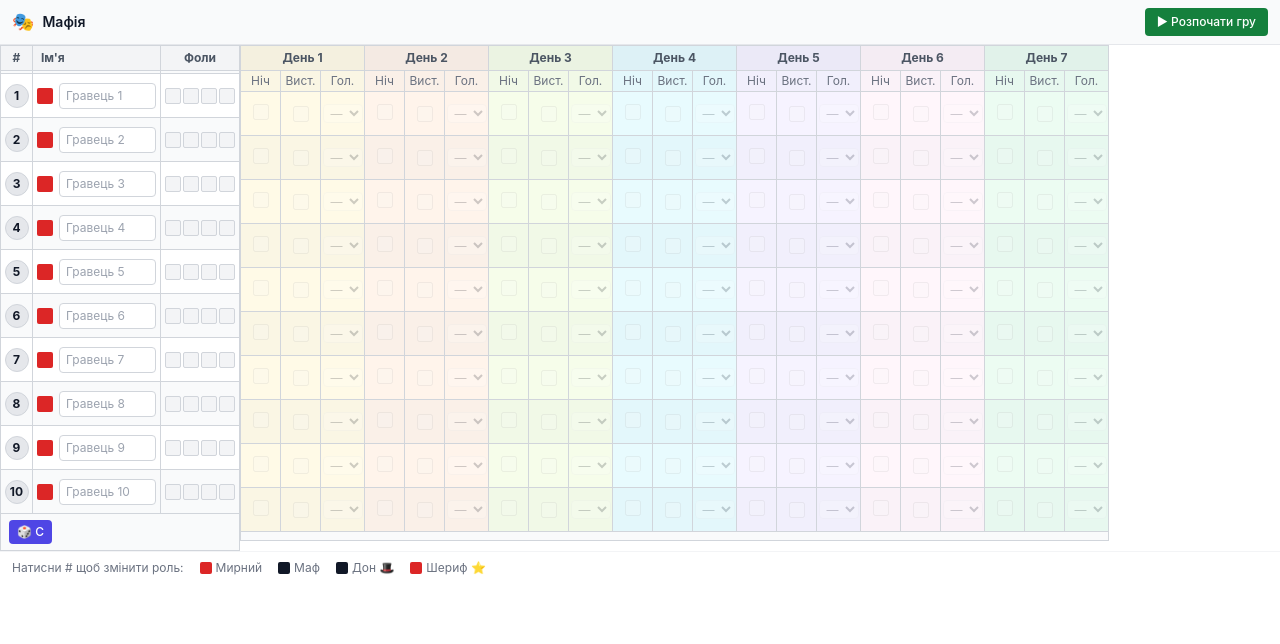
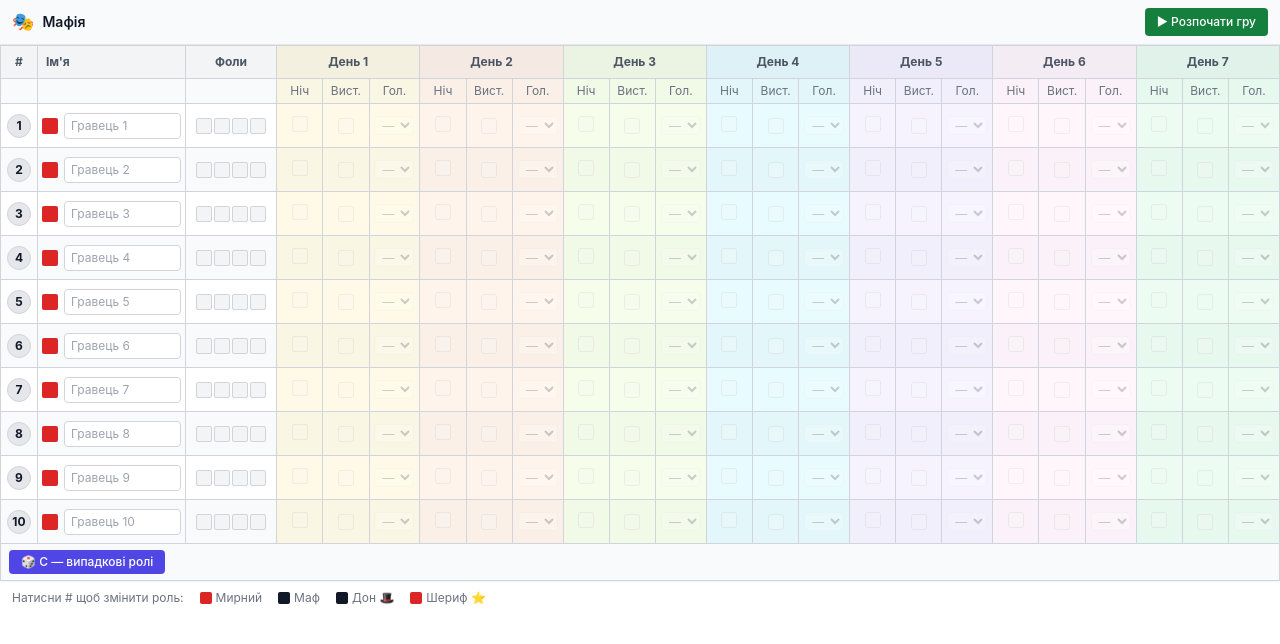
Before and after one commit to msfg777/mafia-game, a Next.js app: page / in a window 1280 px wide. Shown: the top 644 px of the page. Built offline with nearby package versions, Linux system fonts and the light colour scheme.

Commit message:
Upd. 1.31

```diff
--- a/src/components/GameTable.tsx
+++ b/src/components/GameTable.tsx
@@ -60,19 +60,14 @@ function RoleDot({ role }: { role: Role }) {
   const icon = ROLE_ICON[role];
   const color = ROLE_COLOR[role];
   return (
-    <div
-      className="w-4 h-4 rounded-sm flex items-center justify-center flex-shrink-0"
-      style={{ background: color }}
-    >
+    <div className="w-4 h-4 rounded-sm flex items-center justify-center flex-shrink-0" style={{ background: color }}>
       {icon && <span style={{ fontSize: '9px' }}>{icon}</span>}
     </div>
   );
 }
 
 function AutocompleteInput({ value, onChange, placeholder }: {
-  value: string;
-  onChange: (v: string) => void;
-  placeholder: string;
+  value: string; onChange: (v: string) => void; placeholder: string;
 }) {
   const [suggestions, setSuggestions] = useState<string[]>([]);
   const [open, setOpen] = useState(false);
@@ -99,10 +94,7 @@ function AutocompleteInput({ value, onChange, placeholder }: {
 
   return (
     <div ref={ref} className="relative flex-1">
-      <input
-        type="text"
-        value={value}
-        onChange={e => handleInput(e.target.value)}
+      <input type="text" value={value} onChange={e => handleInput(e.target.value)}
         onFocus={() => suggestions.length > 0 && setOpen(true)}
         placeholder={placeholder}
         className="w-full border border-gray-300 rounded px-1.5 py-1 text-xs focus:outline-none focus:ring-1 focus:ring-blue-400"
@@ -111,9 +103,7 @@ function AutocompleteInput({ value, onChange, placeholder }: {
         <div className="absolute left-0 top-full mt-0.5 bg-white border border-gray-200 rounded shadow-lg z-30 min-w-full">
           {suggestions.map(s => (
             <div key={s} className="px-2 py-1.5 text-xs hover:bg-blue-50 cursor-pointer"
-              onMouseDown={() => { onChange(s); setOpen(false); }}>
-              {s}
-            </div>
+              onMouseDown={() => { onChange(s); setOpen(false); }}>{s}</div>
           ))}
         </div>
       )}
@@ -131,17 +121,13 @@ export default function GameTable() {
   const [msg, setMsg] = useState('');
   const [winner, setWinner] = useState<Team | null>(null);
 
-  const showMsg = (text: string) => {
-    setMsg(text);
-    setTimeout(() => setMsg(''), 3000);
-  };
+  const showMsg = (text: string) => { setMsg(text); setTimeout(() => setMsg(''), 3000); };
 
   const cycleRole = useCallback((pi: number) => {
     if (phase !== 'setup') return;
     setPlayers(prev => prev.map((p, i) => {
       if (i !== pi) return p;
-      const idx = (ROLES.indexOf(p.role) + 1) % ROLES.length;
-      return { ...p, role: ROLES[idx] };
+      return { ...p, role: ROLES[(ROLES.indexOf(p.role) + 1) % ROLES.length] };
     }));
   }, [phase]);
 
@@ -156,15 +142,11 @@ export default function GameTable() {
   }, []);
 
   const addFoul = useCallback((pi: number) => {
-    setPlayers(prev => prev.map((p, i) =>
-      i !== pi ? p : { ...p, fouls: Math.min(p.fouls + 1, 4) }
-    ));
+    setPlayers(prev => prev.map((p, i) => i !== pi ? p : { ...p, fouls: Math.min(p.fouls + 1, 4) }));
   }, []);
 
   const removeFoul = useCallback((pi: number) => {
-    setPlayers(prev => prev.map((p, i) =>
-      i !== pi ? p : { ...p, fouls: Math.max(0, p.fouls - 1) }
-    ));
+    setPlayers(prev => prev.map((p, i) => i !== pi ? p : { ...p, fouls: Math.max(0, p.fouls - 1) }));
   }, []);
 
   const toggleNom = useCallback((pi: number, di: number, checked: boolean) => {
@@ -178,9 +160,7 @@ export default function GameTable() {
         next[pi][di].nomOrder = 0;
         next[pi][di].votes = 0;
         for (let i = 0; i < 10; i++) {
-          if (next[i][di].nomOrder > removedOrder) {
-            next[i][di].nomOrder -= 1;
-          }
+          if (next[i][di].nomOrder > removedOrder) next[i][di].nomOrder -= 1;
         }
       }
       return next;
@@ -209,19 +189,13 @@ export default function GameTable() {
       const res = await fetch('/api/games', {
         method: 'POST',
         headers: { 'Content-Type': 'application/json' },
-        body: JSON.stringify({
-          players: players.map((p, i) => ({
-            seat: p.seat, name: names[i], role: p.role,
-          })),
-        }),
+        body: JSON.stringify({ players: players.map((p, i) => ({ seat: p.seat, name: names[i], role: p.role })) }),
       });
       const data = await res.json();
       setGameId(data.gameId);
       setPhase('playing');
       showMsg(`Гру #${data.gameId} розпочато!`);
-    } catch {
-      showMsg('Помилка підключення до БД');
-    }
+    } catch { showMsg('Помилка підключення до БД'); }
     setSaving(false);
   };
 
@@ -238,9 +212,7 @@ export default function GameTable() {
       setPhase('finished');
       setShowModal(false);
       showMsg(`Перемогли ${winnerTeam === 'мирні' ? 'Мирні' : 'Мафія'}!`);
-    } catch {
-      showMsg('Помилка збереження');
-    }
+    } catch { showMsg('Помилка збереження'); }
     setSaving(false);
   };
 
@@ -248,8 +220,6 @@ export default function GameTable() {
     setPhase('setup'); setPlayers(initPlayers()); setDays(initDays());
     setGameId(null); setWinner(null); setMsg('');
   };
-
-  const TD_H = { height: '44px' };
 
   return (
     <div className="min-h-screen bg-white text-gray-900 text-xs">
@@ -288,35 +258,46 @@ export default function GameTable() {
         </div>
       )}
 
-      <div className="flex overflow-hidden">
-        {/* LEFT fixed */}
-        <div className="flex-shrink-0">
-          <table className="border-collapse">
+      <div className="overflow-x-auto">
+        <table className="border-collapse w-full" style={{ minWidth: 900 }}>
           <thead>
             <tr className="bg-gray-100 text-gray-600">
-                <th className="border border-gray-300 px-1 py-1 w-8 text-center">#</th>
-                <th className="border border-gray-300 px-2 py-1 text-left w-32">Ім&apos;я</th>
-                <th className="border border-gray-300 px-1 py-1 w-16 text-center">Фоли</th>
+              <th className="border border-gray-300 px-1 py-2 w-8 text-center sticky left-0 bg-gray-100 z-10">#</th>
+              <th className="border border-gray-300 px-2 py-2 text-left w-32 sticky left-8 bg-gray-100 z-10">Ім&apos;я</th>
+              <th className="border border-gray-300 px-1 py-2 w-16 text-center">Фоли</th>
+              {Array.from({ length: 7 }, (_, i) => (
+                <th key={i} colSpan={3} className="border border-gray-300 px-1 py-2 text-center"
+                  style={{ background: DAY_BG[i] }}>
+                  День {i + 1}
+                </th>
+              ))}
             </tr>
-              <tr className="bg-gray-50">
+            <tr className="bg-gray-50 text-gray-500">
+              <th className="border border-gray-300 sticky left-0 bg-gray-50 z-10" />
+              <th className="border border-gray-300 sticky left-8 bg-gray-50 z-10" />
               <th className="border border-gray-300" />
-                <th className="border border-gray-300" />
-                <th className="border border-gray-300" />
+              {Array.from({ length: 7 }, (_, i) => (
+                <>
+                  <th key={`${i}k`} className="border border-gray-300 px-1 py-1 font-normal w-10" style={{ background: DAY_BG[i] }}>Ніч</th>
+                  <th key={`${i}a`} className="border border-gray-300 px-1 py-1 font-normal w-10" style={{ background: DAY_BG[i] }}>Вист.</th>
+                  <th key={`${i}b`} className="border border-gray-300 px-1 py-1 font-normal w-11" style={{ background: DAY_BG[i] }}>Гол.</th>
+                </>
+              ))}
             </tr>
           </thead>
           <tbody>
             {players.map((p, pi) => {
               const elim = p.fouls >= 4;
-                const rowBg = pi % 2 === 0 ? 'bg-white' : 'bg-gray-50';
+              const rowBg = pi % 2 === 0 ? '#ffffff' : '#f9fafb';
               return (
-                  <tr key={pi} className={`${rowBg} ${elim ? 'opacity-50' : ''}`}>
-                    <td className={`border border-gray-300 text-center ${rowBg}`} style={TD_H}>
+                <tr key={pi} style={{ background: rowBg, opacity: elim ? 0.5 : 1 }}>
+                  <td className="border border-gray-300 text-center sticky left-0 z-10" style={{ background: rowBg, height: 44 }}>
                     <button onClick={() => cycleRole(pi)} disabled={phase !== 'setup'}
                       className={`w-6 h-6 rounded-full text-xs font-bold flex items-center justify-center mx-auto ${phase === 'setup' ? 'bg-gray-200 hover:bg-blue-100 cursor-pointer border border-gray-300' : 'bg-gray-100 border border-gray-200 cursor-default'}`}>
                       {p.seat}
                     </button>
                   </td>
-                    <td className={`border border-gray-300 px-1 ${rowBg}`} style={TD_H}>
+                  <td className="border border-gray-300 px-1 sticky left-8 z-10" style={{ background: rowBg, height: 44 }}>
                     {phase === 'setup' ? (
                       <div className="flex items-center gap-1.5">
                         <RoleDot role={p.role} />
@@ -329,7 +310,7 @@ export default function GameTable() {
                       </div>
                     )}
                   </td>
-                    <td className={`border border-gray-300 px-1 ${rowBg}`} style={TD_H}>
+                  <td className="border border-gray-300 px-1" style={{ background: rowBg, height: 44 }}>
                     <div className="flex items-center justify-center gap-0.5">
                       {Array.from({ length: 4 }, (_, fi) => (
                         <button key={fi} onClick={() => phase !== 'setup' && addFoul(pi)} disabled={phase === 'setup'}
@@ -343,63 +324,18 @@ export default function GameTable() {
                       )}
                     </div>
                   </td>
-                  </tr>
-                );
-              })}
-              {phase === 'setup' && (
-                <tr>
-                  <td colSpan={3} className="border border-gray-300 px-2 py-1.5 bg-gray-50">
-                    <button onClick={randomizeRoles}
-                      className="flex items-center gap-1 px-2 py-1 bg-indigo-600 hover:bg-indigo-500 text-white rounded text-xs font-medium">
-                      🎲 C
-                    </button>
-                  </td>
-                </tr>
-              )}
-            </tbody>
-          </table>
-        </div>
-
-        {/* RIGHT scrollable */}
-        <div className="overflow-x-auto flex-1">
-          <table className="border-collapse" style={{ minWidth: `${7 * 3 * 40}px` }}>
-            <thead>
-              <tr className="bg-gray-100 text-gray-600">
-                {Array.from({ length: 7 }, (_, i) => (
-                  <th key={i} colSpan={3} className="border border-gray-300 px-1 py-1 text-center"
-                    style={{ background: DAY_BG[i] }}>
-                    День {i + 1}
-                  </th>
-                ))}
-              </tr>
-              <tr className="bg-gray-50 text-gray-500">
-                {Array.from({ length: 7 }, (_, i) => (
-                  <>
-                    <th key={`${i}k`} className="border border-gray-300 px-1 py-0.5 font-normal w-10" style={{ background: DAY_BG[i] }}>Ніч</th>
-                    <th key={`${i}a`} className="border border-gray-300 px-1 py-0.5 font-normal w-10" style={{ background: DAY_BG[i] }}>Вист.</th>
-                    <th key={`${i}b`} className="border border-gray-300 px-1 py-0.5 font-normal w-11" style={{ background: DAY_BG[i] }}>Гол.</th>
-                  </>
-                ))}
-              </tr>
-            </thead>
-            <tbody>
-              {players.map((p, pi) => {
-                const elim = p.fouls >= 4;
-                const rowBg = pi % 2 === 0 ? 'bg-white' : 'bg-gray-50';
-                return (
-                  <tr key={pi} className={`${rowBg} ${elim ? 'opacity-50' : ''}`}>
                   {Array.from({ length: 7 }, (_, di) => {
                     const d = days[pi][di];
                     const off = phase === 'setup' || elim;
                     const nominated = d.nomOrder > 0;
                     return (
                       <>
-                          <td key={`k${di}`} className="border border-gray-300 text-center" style={{ ...TD_H, background: DAY_BG[di] }}>
+                        <td key={`k${di}`} className="border border-gray-300 text-center" style={{ background: DAY_BG[di], height: 44 }}>
                           <input type="checkbox" checked={d.night} disabled={off}
                             onChange={e => updateDay(pi, di, 'night', e.target.checked)}
                             className="w-4 h-4 disabled:opacity-30" />
                         </td>
-                          <td key={`n${di}`} className="border border-gray-300 text-center" style={{ ...TD_H, background: DAY_BG[di] }}>
+                        <td key={`n${di}`} className="border border-gray-300 text-center" style={{ background: DAY_BG[di], height: 44 }}>
                           <div className="flex flex-col items-center justify-center gap-0.5">
                             <input type="checkbox" checked={nominated} disabled={off}
                               onChange={e => toggleNom(pi, di, e.target.checked)}
@@ -409,13 +345,10 @@ export default function GameTable() {
                             )}
                           </div>
                         </td>
-                          <td key={`v${di}`} className="border border-gray-300 text-center" style={{ ...TD_H, background: DAY_BG[di] }}>
-                            <select
-                              value={d.votes || ''}
-                              disabled={off || !nominated}
+                        <td key={`v${di}`} className="border border-gray-300 text-center" style={{ background: DAY_BG[di], height: 44 }}>
+                          <select value={d.votes || ''} disabled={off || !nominated}
                             onChange={e => updateDay(pi, di, 'votes', parseInt(e.target.value) || 0)}
-                              className="w-10 text-center text-xs border border-gray-200 rounded bg-white disabled:opacity-20 focus:outline-none"
-                            >
+                            className="w-10 text-center text-xs border border-gray-200 rounded bg-white disabled:opacity-20 focus:outline-none">
                             <option value="">—</option>
                             {Array.from({ length: 10 }, (_, n) => (
                               <option key={n + 1} value={n + 1}>{n + 1}</option>
@@ -429,11 +362,17 @@ export default function GameTable() {
               );
             })}
             {phase === 'setup' && (
-                <tr><td colSpan={21} className="border border-gray-300 bg-gray-50 py-1" /></tr>
+              <tr>
+                <td colSpan={3 + 7 * 3} className="border border-gray-300 px-2 py-1.5 bg-gray-50">
+                  <button onClick={randomizeRoles}
+                    className="flex items-center gap-1 px-3 py-1 bg-indigo-600 hover:bg-indigo-500 text-white rounded text-xs font-medium">
+                    🎲 C — випадкові ролі
+                  </button>
+                </td>
+              </tr>
             )}
           </tbody>
         </table>
-        </div>
       </div>
 
       {phase === 'setup' && (
```
Lines whose indentation alone changed are shown as unchanged.
